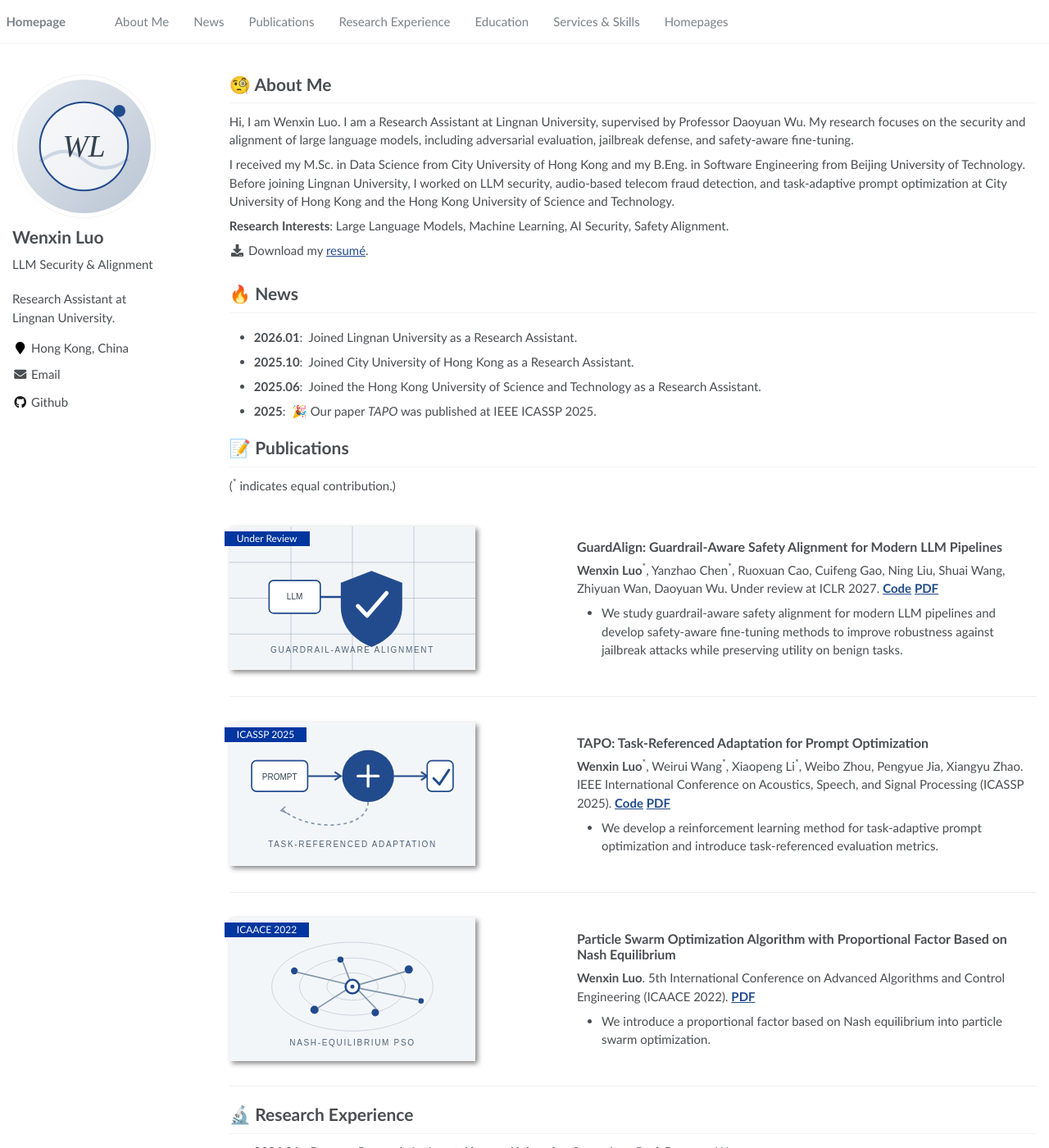
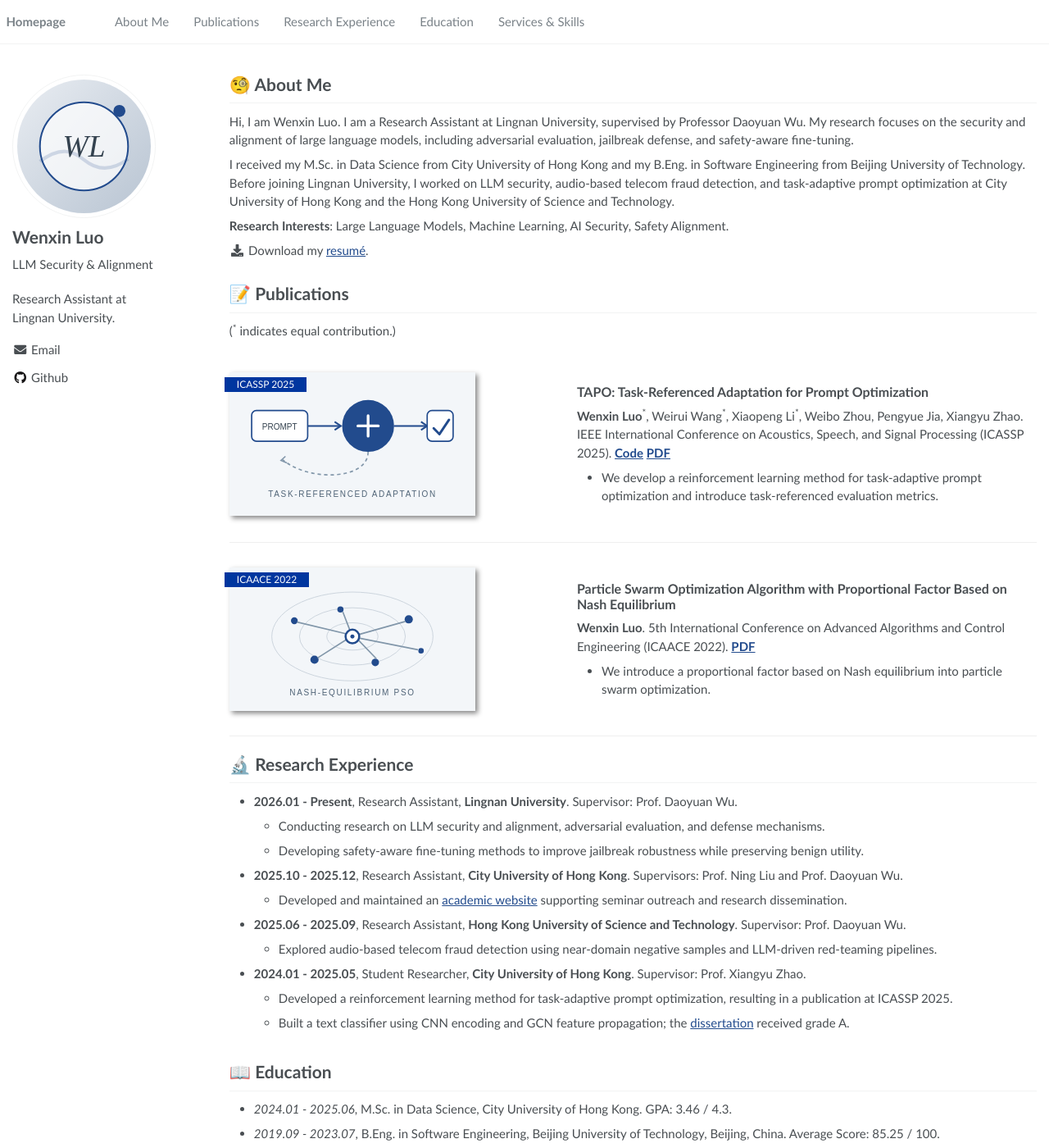
Before and after one commit to Wenxin-LU0/Wenxin-LU0.github.io, a Jekyll site: the page built from _pages/about.md, in a window 1280 px wide and 1400 px high. Shown: the whole window at 82% size. Built offline with Jekyll 4.4.1, drawn with Linux system fonts in a browser that asks for light colours; some of the changed text lies outside the part shown.

Commit message:
Remove selected homepage sections

```diff
--- a/_config.yml
+++ b/_config.yml
@@ -25,7 +25,7 @@ author:
   name             : "Wenxin Luo"
   avatar           : "images/profile.svg"
   bio              : "LLM Security & Alignment"
-  location         : "Hong Kong, China"
+  location         :
   employer         :
   pubmed           :
   googlescholar    :
--- a/_data/navigation.yml
+++ b/_data/navigation.yml
@@ -2,9 +2,6 @@
 main:
   - title: "About Me"
     url: "/#about-me"
-
-  - title: "News"
-    url: "/#news"
 
   - title: "Publications"
     url: "/#publications"
@@ -17,6 +14,3 @@ main:
 
   - title: "Services & Skills"
     url: "/#services"
-
-  - title: "Homepages"
-    url: "/#homepages"
--- a/_pages/about.md
+++ b/_pages/about.md
@@ -12,8 +12,6 @@ redirect_from:
 
 {% include_relative include/intro.md %}
 
-{% include_relative include/news.md %}
-
 {% include_relative include/pub.md %}
 
 {% include_relative include/experience.md %}
@@ -23,5 +21,3 @@ redirect_from:
 {% include_relative include/services.md %}
 
 {% include_relative include/skills.md %}
-
-{% include_relative include/homepage.md %}
--- a/_pages/include/edu.md
+++ b/_pages/include/edu.md
@@ -2,5 +2,5 @@
 
 # 📖 Education
 
-- *2024.01 - 2025.06*, M.Sc. in Data Science, City University of Hong Kong, Hong Kong, China. GPA: 3.46 / 4.3.
+- *2024.01 - 2025.06*, M.Sc. in Data Science, City University of Hong Kong. GPA: 3.46 / 4.3.
 - *2019.09 - 2023.07*, B.Eng. in Software Engineering, Beijing University of Technology, Beijing, China. Average Score: 85.25 / 100.
--- a/_pages/include/homepage.md
+++ /dev/null
@@ -1,7 +0,0 @@
-<span class='anchor' id='homepages'></span>
-
-# 📎 Homepages
-
-- Personal Page: <a href="https://wenxin-lu0.github.io/">https://wenxin-lu0.github.io/</a>
-- GitHub: <a href="https://github.com/Wenxin-LU0">https://github.com/Wenxin-LU0</a>
-- Curriculum Vitae: <a href="{{ '/pdf/Wenxin_Luo_CV.pdf' | relative_url }}">PDF</a>
--- a/_pages/include/news.md
+++ /dev/null
@@ -1,21 +0,0 @@
-<span class='anchor' id='news'></span>
-
-# 🔥 News
-<style>
-  .scrollable {
-    max-height: 120px; /* 设置最大高度 */
-    overflow-y: scroll; /* 设置垂直滚动条 */
-  }
-</style>
-
-<!-- <font color="red></font>
-<a href=""></a> -->
-
-<div class="scrollable">
-  <ul>
-    <li><strong>2026.01</strong>: &nbsp;Joined Lingnan University as a Research Assistant.</li>
-    <li><strong>2025.10</strong>: &nbsp;Joined City University of Hong Kong as a Research Assistant.</li>
-    <li><strong>2025.06</strong>: &nbsp;Joined the Hong Kong University of Science and Technology as a Research Assistant.</li>
-    <li><strong>2025</strong>: &nbsp;🎉 Our paper <em>TAPO</em> was published at IEEE ICASSP 2025.</li>
-  </ul>
-</div>
--- a/_pages/include/pub.md
+++ b/_pages/include/pub.md
@@ -3,16 +3,6 @@
 # 📝 Publications
 
 (<sup>*</sup> indicates equal contribution.)
-
-<div class='paper-box'><div class='paper-box-image'><div><div class="badge">Under Review</div><img src='images/guardalign.svg' alt="GuardAlign method illustration" width="100%"></div></div>
-<div class='paper-box-text' markdown="1">
-<font size="3"><h5>GuardAlign: Guardrail-Aware Safety Alignment for Modern LLM Pipelines</h5></font>
-
-**Wenxin Luo**<sup>*</sup>, Yanzhao Chen<sup>*</sup>, Ruoxuan Cao, Cuifeng Gao, Ning Liu, Shuai Wang, Zhiyuan Wan, Daoyuan Wu. Under review at ICLR 2027. [**Code**](https://anonymous.4open.science/r/GuardAlign-8ACE/) [**PDF**](https://drive.google.com/file/d/1QT93gMpWmFds_kA-RMO0mzPL0J28EkRB/view?usp=drive_link)
-
-- We study guardrail-aware safety alignment for modern LLM pipelines and develop safety-aware fine-tuning methods to improve robustness against jailbreak attacks while preserving utility on benign tasks.
-</div>
-</div>
 
 <div class='paper-box'><div class='paper-box-image'><div><div class="badge">ICASSP 2025</div><img src='images/tapo.svg' alt="TAPO task-referenced prompt optimization illustration" width="100%"></div></div>
 <div class='paper-box-text' markdown="1">
```
Also changed, not shown: images/guardalign.svg (deleted).
